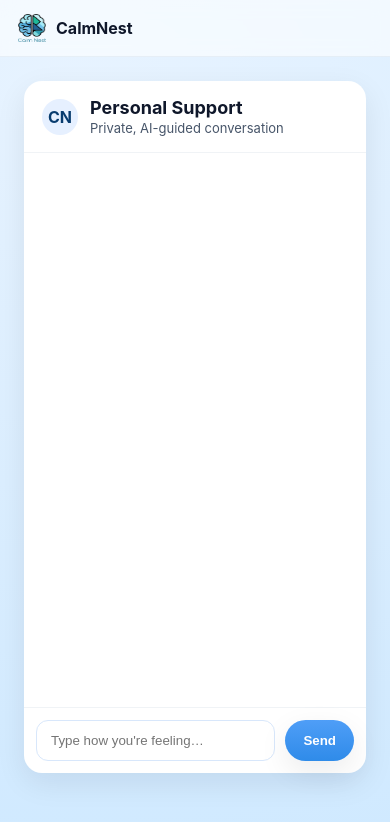
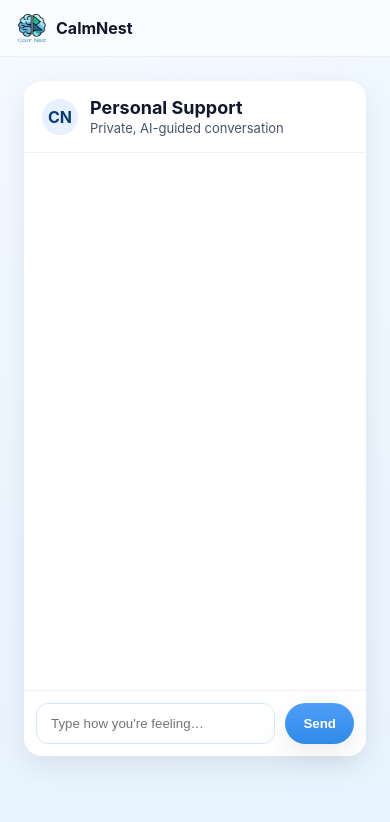
Before and after one commit to calmnestpk/calmnest.ai, a website: page public/chat.html in a window 390 px wide. Drawn offline with Linux system fonts and the light colour scheme.

Commit message:
styles.css

```diff
--- a/public/styles.css
+++ b/public/styles.css
@@ -1,7 +1,6 @@
-/* ==== Theme (CalmNest light blue) ==== */
+/* Base */
 :root {
-  --sky-base: #cfe9ff;      /* tweak to your exact brand blue if needed */
-  --sky: #e7f3ff;           /* gradient blend color */
+  --sky: #e7f3ff;
   --ink: #0f172a;
   --muted: #475569;
   --brand: #4f9ef7;
@@ -11,21 +10,12 @@
   --shadow: 0 10px 30px rgba(2, 8, 23, 0.08);
   --radius: 18px;
 }
-
 * { box-sizing: border-box; }
 html, body { height: 100%; }
-body {
-  margin: 0;
-  font-family: Inter, system-ui, -apple-system, Segoe UI, Roboto, Arial, sans-serif;
-  color: var(--ink);
-  overscroll-behavior-y: none; /* prevent whole-page rubber band during chat scroll */
-}
+body { margin: 0; font-family: Inter, system-ui, -apple-system, Segoe UI, Roboto, Arial, sans-serif; color: var(--ink); }
 
 /* Layout */
-.bg-sky {
-  background: radial-gradient(1200px 800px at 20% 10%, var(--sky), var(--sky-base));
-  min-height: 100vh;
-}
+.bg-sky { background: radial-gradient(1200px 800px at 20% 10%, #f3f9ff, var(--sky)); min-height: 100vh; }
 .center { display: grid; place-items: center; min-height: calc(100vh - 60px); padding: 28px; }
 .center.narrow { max-width: 880px; margin: 0 auto; }
 .stage { gap: 18px; }
@@ -61,75 +51,27 @@ body {
 /* Corporate */
 .bullets { margin: 16px 0; padding-left: 18px; color: var(--muted); }
 
-/* ===== Chat (updated: only messages scroll) ===== */
-.chat-shell {
-  display: flex;
-  justify-content: center;
-  padding: 24px;
-  min-height: calc(100svh - 60px); /* fill viewport minus topbar */
-}
-
-.chat-card {
-  background: var(--card);
-  width: 100%;
-  max-width: 880px;
-  border-radius: var(--radius);
-  box-shadow: var(--shadow);
-
-  /* keep header/composer fixed and let middle scroll */
-  display: flex;
-  flex-direction: column;
-  height: clamp(560px, 78svh, 900px);
-}
-
-.chat-head {
-  display: flex; align-items: center; gap: 12px;
-  padding: 16px 18px;
-  border-bottom: 1px solid rgba(8,60,111,0.06);
-}
+/* Chat */
+.chat-shell { display: grid; place-items: center; padding: 24px; }
+.chat-card { background: var(--card); width: 100%; max-width: 880px; border-radius: var(--radius); box-shadow: var(--shadow); display: grid; grid-template-rows: auto 1fr auto; min-height: 70vh; }
+.chat-head { display: flex; align-items: center; gap: 12px; padding: 16px 18px; border-bottom: 1px solid rgba(8,60,111,0.06); }
 .chat-head h2 { margin: 0; font-size: 18px; }
 .chat-head .sub { margin: 2px 0 0; font-size: 13px; color: var(--muted); }
 .avatar { width: 36px; height: 36px; border-radius: 50%; background: #e6f0ff; display: grid; place-items: center; font-weight: 700; color: var(--brand-ink); }
-
-/* scrolling area */
-.messages {
-  padding: 18px;
-  overflow-y: auto;
-  flex: 1;              /* take remaining height */
-  min-height: 0;        /* allow flex child to shrink for proper overflow */
-  overscroll-behavior: contain;
-}
-
+.messages { padding: 18px; overflow-y: auto; }
 .message { display: flex; gap: 10px; margin: 10px 0; }
 .message .bubble { padding: 12px 14px; border-radius: 14px; max-width: 72ch; box-shadow: var(--shadow); }
 .message.user { justify-content: flex-end; }
 .message.user .bubble { background: #f1f6ff; }
 .message.bot .bubble { background: #ffffff; }
-
-/* Markdown inside bubbles */
-.bubble p { margin: 0 0 8px; line-height: 1.6; }
-.bubble strong { font-weight: 600; }
-.bubble ul, .bubble ol { margin: 8px 0; padding-left: 20px; }
-.bubble li { margin: 4px 0; }
-.bubble h1, .bubble h2, .bubble h3 { margin: 10px 0 6px; font-weight: 600; font-size: 1rem; }
-
-/* Composer pinned to bottom */
-.composer {
-  display: flex; gap: 10px; padding: 12px;
-  border-top: 1px solid rgba(8,60,111,0.06);
-}
-.input {
-  flex: 1; padding: 12px 14px; border-radius: 12px;
-  border: 1px solid #d8e7fb; outline: none;
-  box-shadow: inset 0 1px 0 rgba(255,255,255,0.4), 0 0 0 0 var(--ring);
-  transition: box-shadow .2s ease, border-color .2s ease;
-}
+.composer { display: flex; gap: 10px; padding: 12px; border-top: 1px solid rgba(8,60,111,0.06); }
+.input { flex: 1; padding: 12px 14px; border-radius: 12px; border: 1px solid #d8e7fb; outline: none; box-shadow: inset 0 1px 0 rgba(255,255,255,0.4), 0 0 0 0 var(--ring); transition: box-shadow .2s ease, border-color .2s ease; }
 .input:focus { border-color: #b8d3f7; box-shadow: 0 0 0 4px var(--ring); }
 
 /* Small screens */
 @media (max-width: 640px) {
   .card h1 { font-size: 24px; }
-  .chat-card { height: 82svh; }
+  .chat-card { min-height: 80vh; }
 }
 
 /* Typing indicator */
@@ -137,4 +79,5 @@ body {
 .typing .dot { width: 6px; height: 6px; border-radius: 50%; background: #9dbcf3; opacity: .3; animation: blink 1.2s infinite; }
 .typing .dot:nth-child(2) { animation-delay: .2s; }
 .typing .dot:nth-child(3) { animation-delay: .4s; }
+
 @keyframes blink { 0%, 80%, 100% { opacity: .3; } 40% { opacity: 1; } }
```
